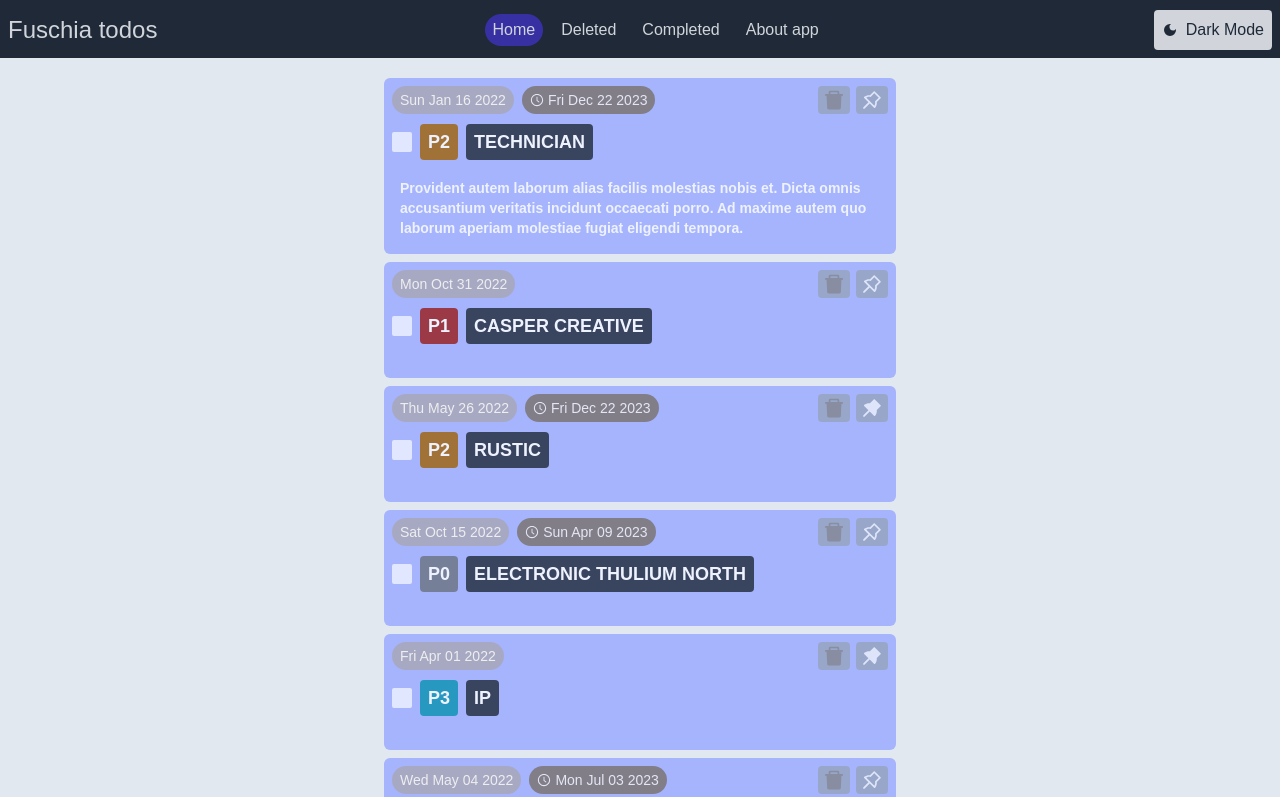
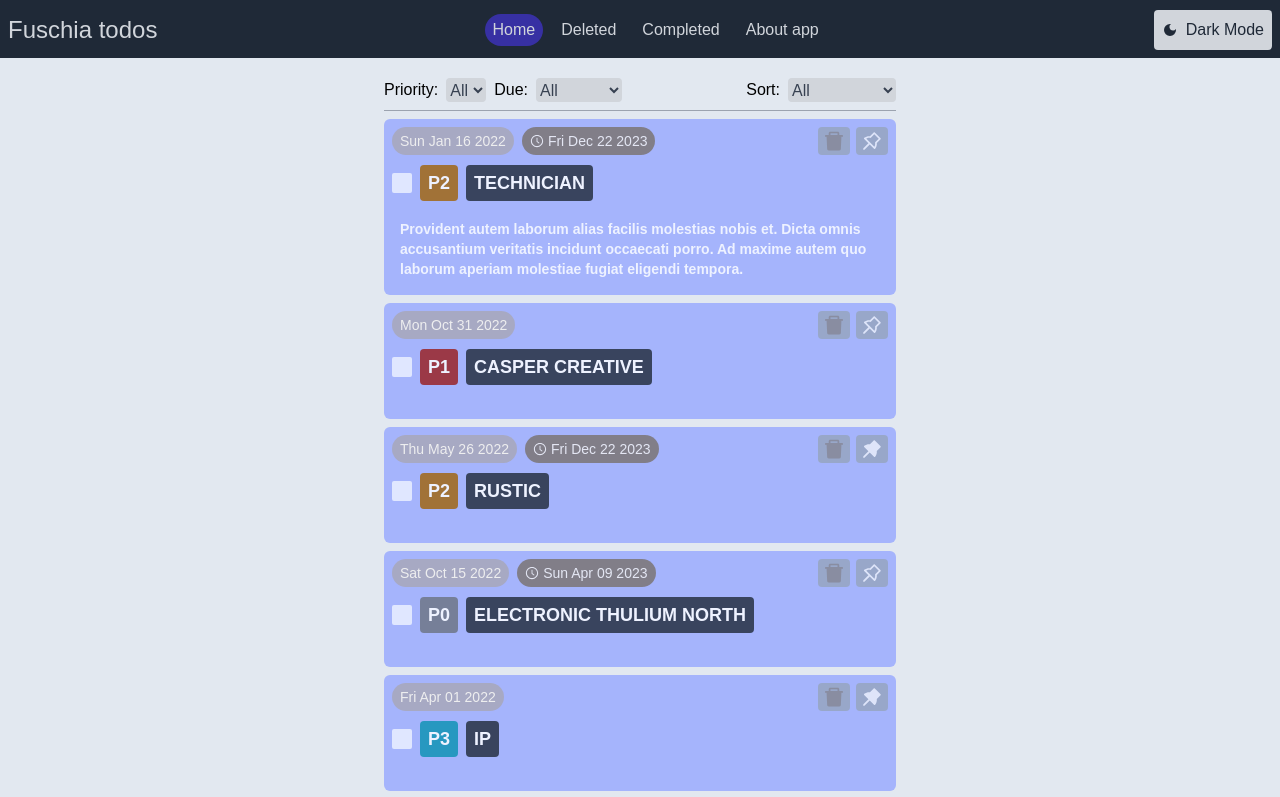
Before and after one commit to kaboomblam/tododarklight, a React (Vite) app: page / in a window 1280 px wide. Shown: the top 797 px of the page. Built offline with nearby package versions, Linux system fonts and the light colour scheme.

Commit message:
Proceed to add filter UI elements

```diff
--- a/src/components/TodoList.tsx
+++ b/src/components/TodoList.tsx
@@ -9,6 +9,43 @@ type Props = {
 const TodoList: React.FC<Props> = ({ todos }) => {
   return (
     <div className="mx-auto max-w-lg flex flex-col gap-2">
+      <div className="flex gap-2 border-b border-gray-400 pb-2">
+        <p>Priority:</p>{" "}
+        <select className="bg-gray-300 text-gray-700 rounded">
+          <option value="All" selected>
+            All
+          </option>
+          <option value="P0">P0</option>
+          <option value="P1">P1</option>
+          <option value="P2">P2</option>
+          <option value="P3">P3</option>
+        </select>
+        <p>Due:</p>
+        <select className="bg-gray-300 text-gray-700 rounded">
+          <option value="All" selected>
+            All
+          </option>
+          <option value="Today">Today</option>
+          <option value="week-1">1 week</option>
+          <option value="week-2">2 weeks</option>
+          <option value="month-1">1 month</option>
+          <option value="month-3">3 months</option>
+          <option value="month-6">6 months</option>
+          <option value="year-1">1 year</option>
+        </select>
+        <p className="flex-1 justify-end items-end text-right">Sort:</p>
+        <select className="bg-gray-300 text-gray-700 rounded">
+          <option value="All" selected>
+            All
+          </option>
+          <option value="Today">A-Z</option>
+          <option value="week-1">Z-A</option>
+          <option value="week-2">Latest</option>
+          <option value="month-1">Oldest</option>
+          <option value="month-3">High Priority</option>
+          <option value="month-6">Low Priority</option>
+        </select>
+      </div>
       {todos.map((listItem) => {
         return <TodoListCardItem todoItem={listItem} />;
       })}
--- a/src/css/index.css
+++ b/src/css/index.css
@@ -6,7 +6,8 @@
 
 @layer base {
   body {
-    font-family: "Nanum Gothic", sans-serif;
+    /* font-family: "Nanum Gothic", sans-serif; */
+    font-family: sans-serif;
     @apply bg-slate-200 transition-colors duration-300 ease-in-out;
   }
 }
```
